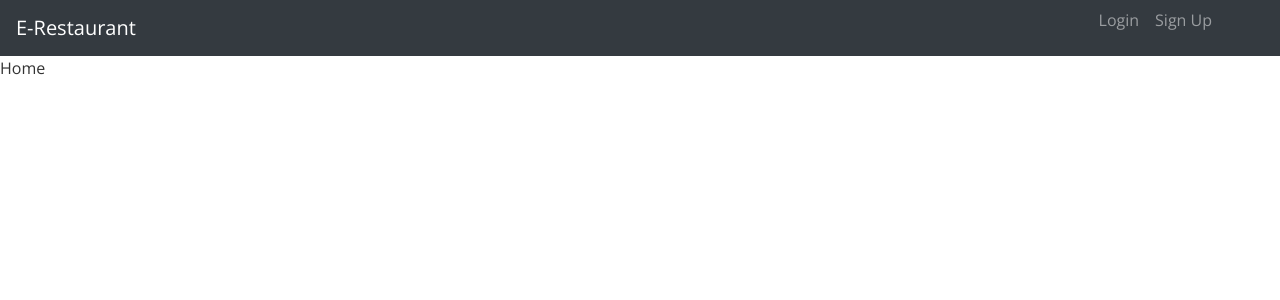
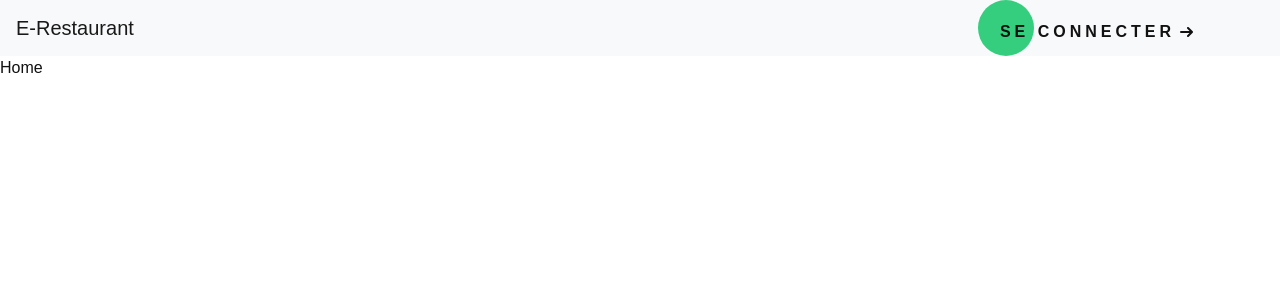
Before and after one commit to manguyenmiage/e-restaurant, a React (Create React App) app: page / in a window 1280 px wide. Shown: the top 300 px of the page. Built offline with nearby package versions, Linux system fonts and the light colour scheme.

Commit message:
Connexion form

```diff
--- a/package.json
+++ b/package.json
@@ -5,6 +5,9 @@
   "dependencies": {
     "react": "^16.8.4",
     "react-dom": "^16.8.4",
+    "react-facebook": "^7.0.6",
+    "react-facebook-login": "^4.1.1",
+    "react-google-login": "^5.0.2",
     "react-scripts": "2.1.8"
   },
   "scripts": {
--- a/public/index.html
+++ b/public/index.html
@@ -20,6 +20,7 @@
             crossorigin="anonymous"
     />
     <link rel="stylesheet" type="text/css" href="https://fonts.googleapis.com/css?family=PT+Serif|Open+Sans:300,400,600,700,800">
+    <link rel="stylesheet" href="https://use.fontawesome.com/releases/v5.7.2/css/all.css" integrity="sha384-fnmOCqbTlWIlj8LyTjo7mOUStjsKC4pOpQbqyi7RrhN7udi9RwhKkMHpvLbHG9Sr" crossorigin="anonymous">
     <!--
       Notice the use of %PUBLIC_URL% in the tags above.
       It will be replaced with the URL of the `public` folder during the build.
--- a/src/components/App.js
+++ b/src/components/App.js
@@ -1,5 +1,5 @@
 import React, {Fragment} from 'react'
-import Header from './Header'
+import Header from './Header/Header'
 import Routes from './Routes'
 
 const App = () => {
--- /dev/null
+++ b/src/components/Header/Header.css
@@ -0,0 +1,73 @@
+.loginButton {
+    margin: 0;
+    top: 0px;
+    right: 60px;
+    bottom:10px;
+    left: auto;
+    float: right;
+    position: absolute;
+}
+
+html, body {
+    height: 100%;
+}
+
+body {
+    display: grid;
+    font-family: Avenir, sans-serif;
+    color: #111;
+}
+
+a {
+    text-decoration: none;
+    color: inherit;
+}
+
+.cta {
+    margin: auto;
+    padding: 19px 22px;
+    transition: all 0.2s ease;
+}
+.cta:before {
+    content: "";
+    position: absolute;
+    top: 0;
+    left: 0;
+    display: block;
+    border-radius: 28px;
+    background: #34CE7E;
+    width: 56px;
+    height: 56px;
+    transition: all 0.3s ease;
+}
+.cta span {
+    position: relative;
+    font-size: 16px;
+    line-height: 18px;
+    font-weight: 900;
+    letter-spacing: 0.25em;
+    text-transform: uppercase;
+    vertical-align: middle;
+}
+.cta svg {
+    position: relative;
+    top: 0;
+    margin-left: 10px;
+    fill: none;
+    stroke-linecap: round;
+    stroke-linejoin: round;
+    stroke: #111;
+    stroke-width: 2;
+    transform: translateX(-5px);
+    transition: all 0.3s ease;
+}
+.cta:hover:before {
+    width: 100%;
+    background: #34CE7E;
+}
+.cta:hover svg {
+    transform: translateX(0);
+}
+.cta:active {
+    transform: scale(0.96);
+}
--- /dev/null
+++ b/src/components/Header/Header.js
@@ -0,0 +1,26 @@
+import React from 'react'
+import Navbar from "react-bootstrap/Navbar";
+import Nav from "react-bootstrap/Nav";
+import './Header.css'
+import Button from "react-bootstrap/Button";
+
+
+const header = () => {
+    return (
+        <div>
+            <Navbar bg="light" expand="lg">
+                <Navbar.Brand href="/">E-Restaurant</Navbar.Brand>
+                <a href="/login" className="cta loginButton">
+                    <span>Se connecter</span>
+                    <svg width="13px" height="10px" viewBox="0 0 13 10">
+                        <path d="M1,5 L11,5"></path>
+                        <polyline points="8 1 12 5 8 9"></polyline>
+                    </svg>
+                </a>
+            </Navbar>
+        </div>
+    )
+}
+
+
+export default header
--- a/src/components/Header/index.js
+++ /dev/null
@@ -1,31 +0,0 @@
-import React from 'react'
-import Navbar from "react-bootstrap/Navbar";
-import Nav from "react-bootstrap/Nav";
-import {Link} from "react-router-dom";
-
-
-const style = {
-    margin: 0,
-    top: 0,
-    right: 60,
-    bottom:20,
-    left: 'auto',
-    position: 'fixed',
-}
-
-const index = () => {
-    return (
-        <div>
-            <Navbar bg="dark" expand="lg" variant="dark">
-                <Navbar.Brand href="/">E-Restaurant</Navbar.Brand>
-                <Nav style={style}>
-                    <Nav.Link href="/login">Login</Nav.Link>
-                    <Nav.Link href="/signup">Sign Up</Nav.Link>
-                </Nav>
-            </Navbar>
-        </div>
-    )
-}
-
-
-export default index
--- /dev/null
+++ b/src/components/Login/Login.css
@@ -0,0 +1,9 @@
+.LoginCard {
+    margin-top: 100px;
+    padding: 15px 30px;
+}
+.fbButton{
+    background-color: #4069AC;
+    height: 44px;
+    color: #FFFFFF;
+}
--- /dev/null
+++ b/src/components/Login/Login.js
@@ -0,0 +1,71 @@
+import React, {Component} from 'react'
+import Container from "react-bootstrap/Container";
+import Row from "react-bootstrap/Row";
+import Col from "react-bootstrap/Col";
+import Form from "react-bootstrap/Form";
+import Button from "react-bootstrap/Button";
+import Card from "react-bootstrap/Card";
+import './Login.css'
+import { GoogleLogin } from 'react-google-login';
+import { FacebookProvider, LoginButton } from 'react-facebook';
+
+export default class Login extends Component {
+
+    state = {
+
+    }
+
+    render() {
+        return (
+            <Container>
+                <Row className="justify-content-md-center">
+                    <Col xs={10} md={6}>
+                        <Card className="LoginCard">
+                            <Card.Body>
+                                <Form>
+                                    <Form.Group controlId="formBasicEmail">
+                                        <Form.Label>E-mail</Form.Label>
+                                        <Form.Control type="email" placeholder="Saisir votre e-mail " />
+                                    </Form.Group>
+
+                                    <Form.Group controlId="formBasicPassword">
+                                        <Form.Label>Mot de passe</Form.Label>
+                                        <Form.Control type="password" placeholder="Mot de passe" />
+                                    </Form.Group>
+                                    <Button variant="success" type="submit" size="lg" block>
+                                        Se connecter
+                                    </Button>
+                                    <hr/>
+                                    <Container>
+                                        <Row className="justify-content-md-center">
+                                            <Col xs={8} md={4}>
+                                                <GoogleLogin
+                                                    onSuccess={'responseGoogle'}
+                                                    onFailure={'responseGoogle'}
+                                                    clientId={1212121212121}
+                                                    buttonText="Google"
+                                                />
+                                            </Col>
+                                            <Col xs={8} md={4}>
+                                                <FacebookProvider appId="123456789">
+                                                    <LoginButton
+                                                        className="fbButton"
+                                                        scope="email"
+                                                        onCompleted={this.handleResponse}
+                                                        onError={this.handleError}
+                                                    >
+                                                        <span><i className="fab fa-facebook-f"></i> <strong>Facebook</strong></span>
+                                                    </LoginButton>
+                                                </FacebookProvider>
+                                            </Col>
+                                        </Row>
+                                    </Container>
+                                </Form>
+                            </Card.Body>
+                        </Card>
+                    </Col>
+                </Row>
+            </Container>
+        )
+    }
+}
--- a/src/components/Login/index.js
+++ /dev/null
@@ -1,6 +0,0 @@
-import React from 'react'
-
-
-const index = () => <div>Login</div>
-
-export default index
--- a/src/components/Routes.js
+++ b/src/components/Routes.js
@@ -1,7 +1,7 @@
 import React from 'react'
 import {Route, Switch} from "react-router-dom";
 import Home from "./Home";
-import Login from "./Login";
+import Login from "./Login/Login";
 import Default from "./Default";
 
 
```
Also changed, not shown: 1 other file (tests, documents, lock files or other folders).
